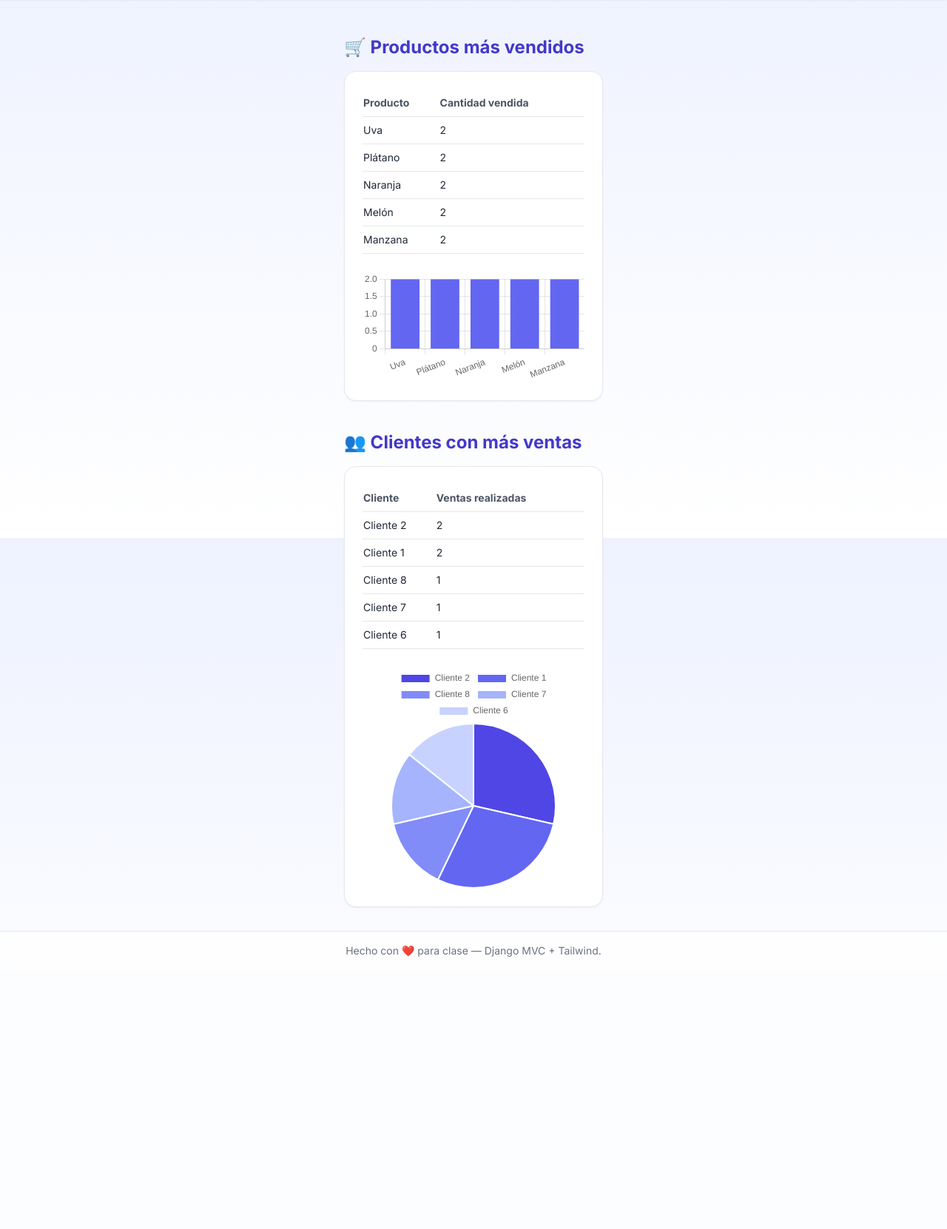
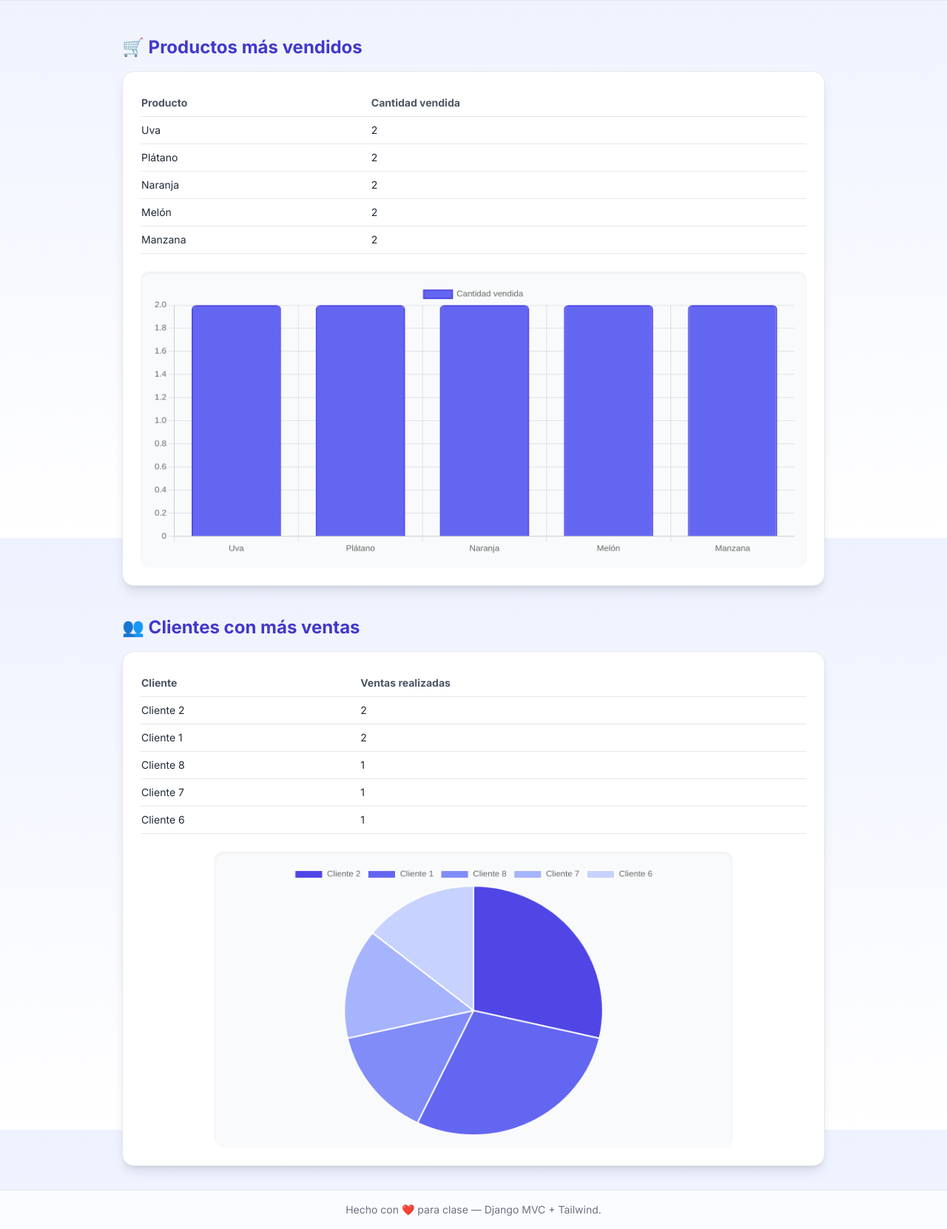
Before and after one commit to axelriosorlando123/evaluacion2_backend_django-tailwind, a Django app: page / in a window 1280 px wide. Shown: the part 73-1734 px from the top of the page at 74% size. Before the commit the page ends 1366 px from the top, so only its background shows below. Run offline with Django 4.2, Linux system fonts and the light colour scheme; a user stored in the database is signed in; data comes from the database, SQL or seed files in the repository; both versions use the stored data as it was after the commit; some libraries are stand-ins or nearby versions.

Commit message:
Evaluación 3 - home y autenticacion corregida

```diff
--- a/catalogo/templates/catalogo/home.html
+++ b/catalogo/templates/catalogo/home.html
@@ -6,10 +6,12 @@
 {% block content %}
 <section class="space-y-10">
 
-  <!-- Sección Productos Más Vendidos -->
+  <!-- Productos Más Vendidos -->
   <div>
     <h2 class="text-2xl font-bold text-indigo-700 mb-4">🛒 Productos más vendidos</h2>
-    <div class="overflow-hidden rounded-2xl border border-gray-200 bg-white shadow-sm p-6">
+    <div class="overflow-hidden rounded-2xl border border-gray-200 bg-white shadow-lg p-6">
+
+      <!-- Tabla -->
       <table class="w-full text-sm">
         <thead class="text-left text-gray-600 border-b">
           <tr>
@@ -19,23 +21,36 @@
         </thead>
         <tbody>
           {% for p in productos_vendidos %}
-          <tr class="border-b hover:bg-indigo-50/40">
+          <tr class="border-b hover:bg-indigo-50/40 transition">
             <td class="py-2 font-medium">{{ p.producto__nombre }}</td>
             <td class="py-2">{{ p.total_vendido }}</td>
           </tr>
           {% empty %}
-          <tr><td colspan="2" class="text-gray-500 py-2">Sin datos aún.</td></tr>
+          <tr>
+            <td colspan="2" class="text-gray-500 py-2">Sin datos aún.</td>
+          </tr>
           {% endfor %}
         </tbody>
       </table>
-      <canvas id="chartProductos" class="mt-6"></canvas>
+
+      <!-- Gráfico -->
+      <div class="mt-6 flex justify-center">
+        <div class="w-[900px] h-[400px] p-4 rounded-xl bg-gray-50 shadow-inner">
+
+          <!-- 🔥 Ajuste correcto del canvas -->
+          <canvas id="chartProductos" width="900" height="400" class="!w-full !h-full"></canvas>
+
+        </div>
+      </div>
     </div>
   </div>
 
-  <!-- Sección Clientes con más Ventas -->
+  <!-- Clientes con más Ventas -->
   <div>
     <h2 class="text-2xl font-bold text-indigo-700 mb-4">👥 Clientes con más ventas</h2>
-    <div class="overflow-hidden rounded-2xl border border-gray-200 bg-white shadow-sm p-6">
+    <div class="overflow-hidden rounded-2xl border border-gray-200 bg-white shadow-lg p-6">
+
+      <!-- Tabla -->
       <table class="w-full text-sm">
         <thead class="text-left text-gray-600 border-b">
           <tr>
@@ -45,16 +60,27 @@
         </thead>
         <tbody>
           {% for c in clientes_top %}
-          <tr class="border-b hover:bg-indigo-50/40">
+          <tr class="border-b hover:bg-indigo-50/40 transition">
             <td class="py-2 font-medium">{{ c.cliente__nombre }}</td>
             <td class="py-2">{{ c.total_compras }}</td>
           </tr>
           {% empty %}
-          <tr><td colspan="2" class="text-gray-500 py-2">Sin datos aún.</td></tr>
+          <tr>
+            <td colspan="2" class="text-gray-500 py-2">Sin datos aún.</td>
+          </tr>
           {% endfor %}
         </tbody>
       </table>
-      <canvas id="chartClientes" class="mt-6"></canvas>
+
+      <!-- Gráfico -->
+      <div class="mt-6 flex justify-center">
+        <div class="w-[700px] h-[400px] p-4 rounded-xl bg-gray-50 shadow-inner">
+
+          <!-- 🔥 Ajuste correcto del canvas -->
+          <canvas id="chartClientes" width="700" height="400" class="!w-full !h-full"></canvas>
+
+        </div>
+      </div>
     </div>
   </div>
 
@@ -63,35 +89,48 @@
 
 {% block extra_js %}
 <script src="https://cdn.jsdelivr.net/npm/chart.js"></script>
+
 <script>
-  // --- Productos más vendidos ---
-  const productosData = {
+  /* =========================
+     GRÁFICO: Productos
+  ========================== */
+  new Chart(document.getElementById('chartProductos'), {
+    type: 'bar',
+    data: {
       labels: {{ productos_vendidos|pluck:"producto__nombre"|safe }},
       datasets: [{
         label: 'Cantidad vendida',
         data: {{ productos_vendidos|pluck:"total_vendido"|safe }},
         backgroundColor: '#6366f1',
+        borderColor: '#4f46e5',
+        borderWidth: 2,
+        borderRadius: 6
       }]
-  };
-  new Chart(document.getElementById('chartProductos'), {
-    type: 'bar',
-    data: productosData,
-    options: { responsive: true, plugins: { legend: { display: false } } }
+    },
+    options: {
+      responsive: false,
+      animation: false
+    }
   });
 
-  // --- Clientes con más ventas ---
-  const clientesData = {
+  /* =========================
+     GRÁFICO: Clientes
+  ========================== */
+  new Chart(document.getElementById('chartClientes'), {
+    type: 'pie',
+    data: {
       labels: {{ clientes_top|pluck:"cliente__nombre"|safe }},
       datasets: [{
         label: 'Ventas',
         data: {{ clientes_top|pluck:"total_compras"|safe }},
-      backgroundColor: ['#4f46e5', '#6366f1', '#818cf8', '#a5b4fc', '#c7d2fe']
+        backgroundColor: ['#4f46e5', '#6366f1', '#818cf8', '#a5b4fc', '#c7d2fe'],
+        borderWidth: 2
       }]
-  };
-  new Chart(document.getElementById('chartClientes'), {
-    type: 'pie',
-    data: clientesData,
-    options: { responsive: true }
+    },
+    options: {
+      responsive: false,
+      animation: false
+    }
   });
 </script>
 {% endblock %}
--- a/catalogo/viewsH.py
+++ b/catalogo/viewsH.py
@@ -1,8 +1,10 @@
+from django.contrib.auth.decorators import login_required
 from django.shortcuts import render
 from django.db.models import Sum, Count
 from .models import Producto
 from .models import DetalleVenta
 
+@login_required
 def home(request):
     # Productos más vendidos
     productos_vendidos = (
```
Also changed, not shown: db.sqlite3. Lines whose indentation alone changed are shown as unchanged.
